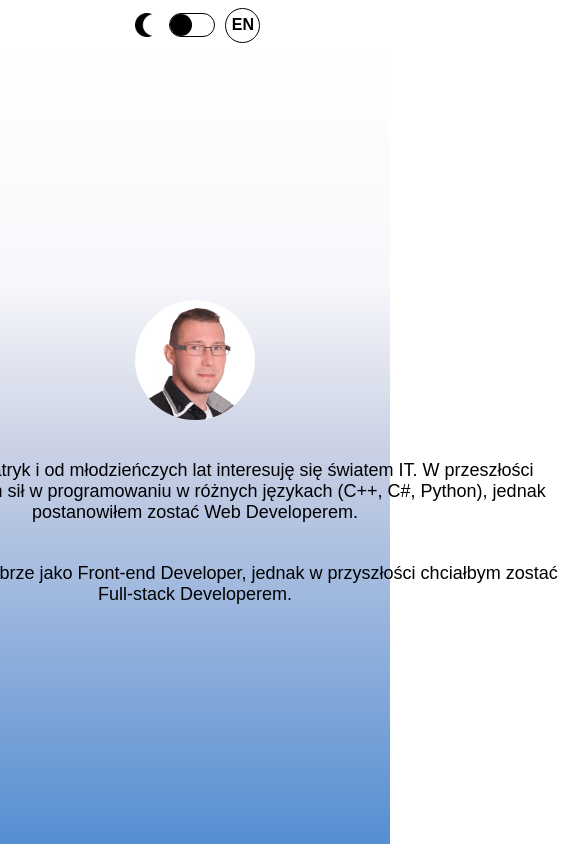
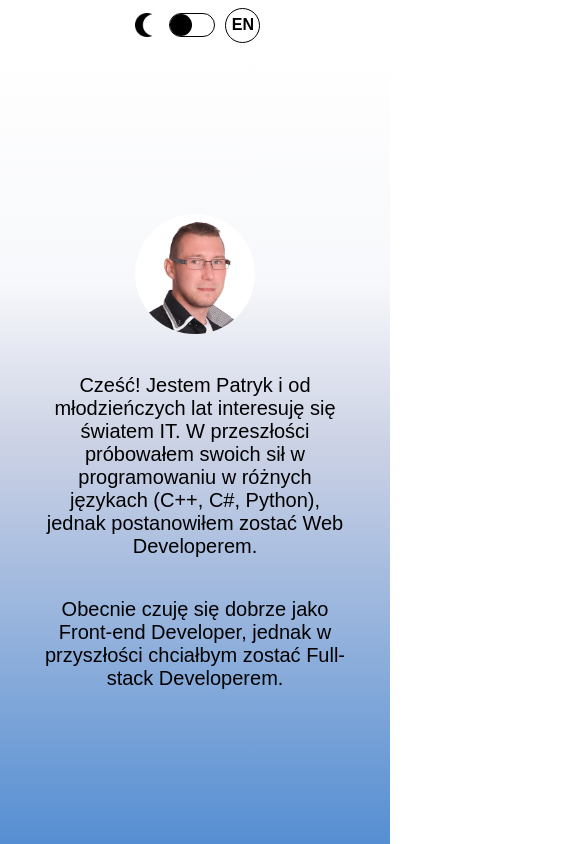
Before and after one commit to patryk-ostrowski/mainpagereact, a React (Create React App) app: page / in a window 390 px wide. Shown: the top 844 px of the page, 585 px wide, since content can reach past the window. Built offline with nearby package versions, Linux system fonts and the light colour scheme.

Commit message:
Fixed about

```diff
--- a/src/components/about/About.css
+++ b/src/components/about/About.css
@@ -94,12 +94,14 @@
   }
 
   .about_content #about_text {
-    font-size: 18px;
+    font-size: 20px;
+    width: auto;
   }
 
 }
 
 @media all and (max-height: 550px) {
+
 
   .about_content #photo_me img {
     width: 120px;
```
